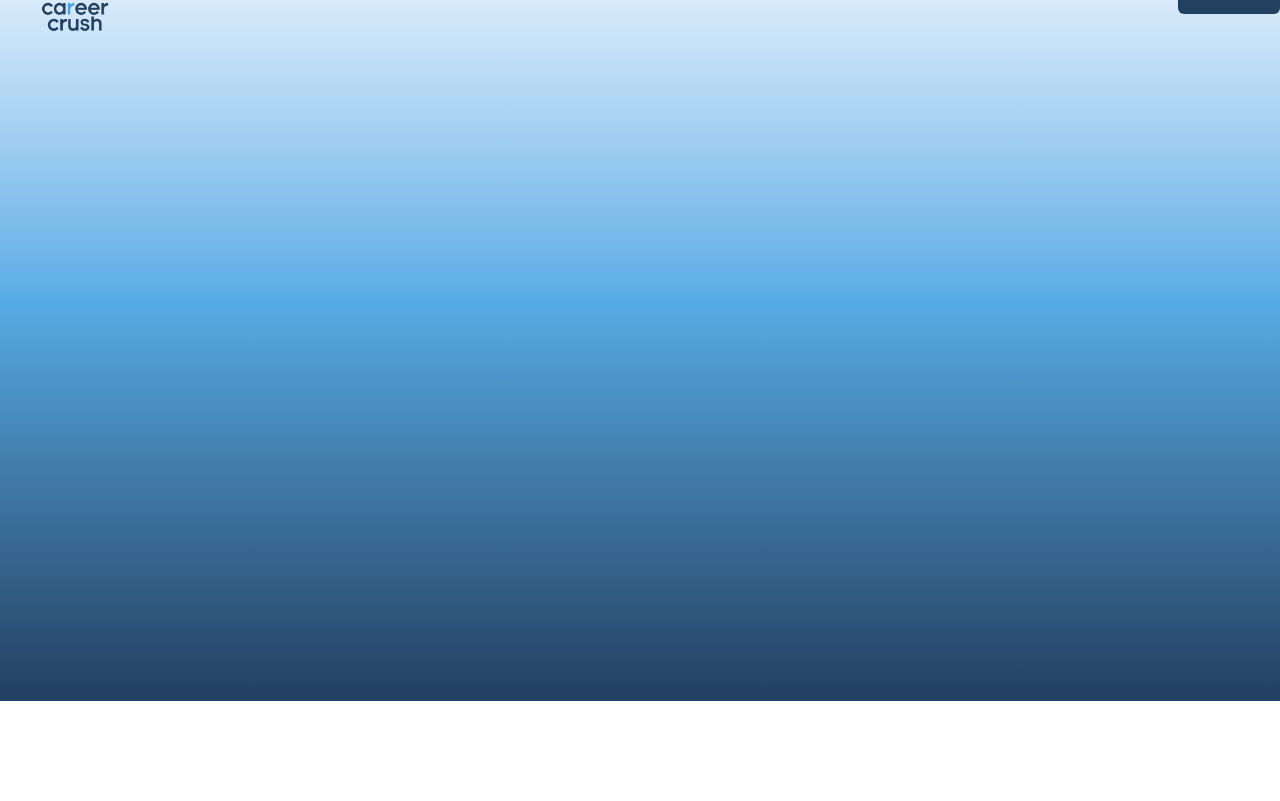
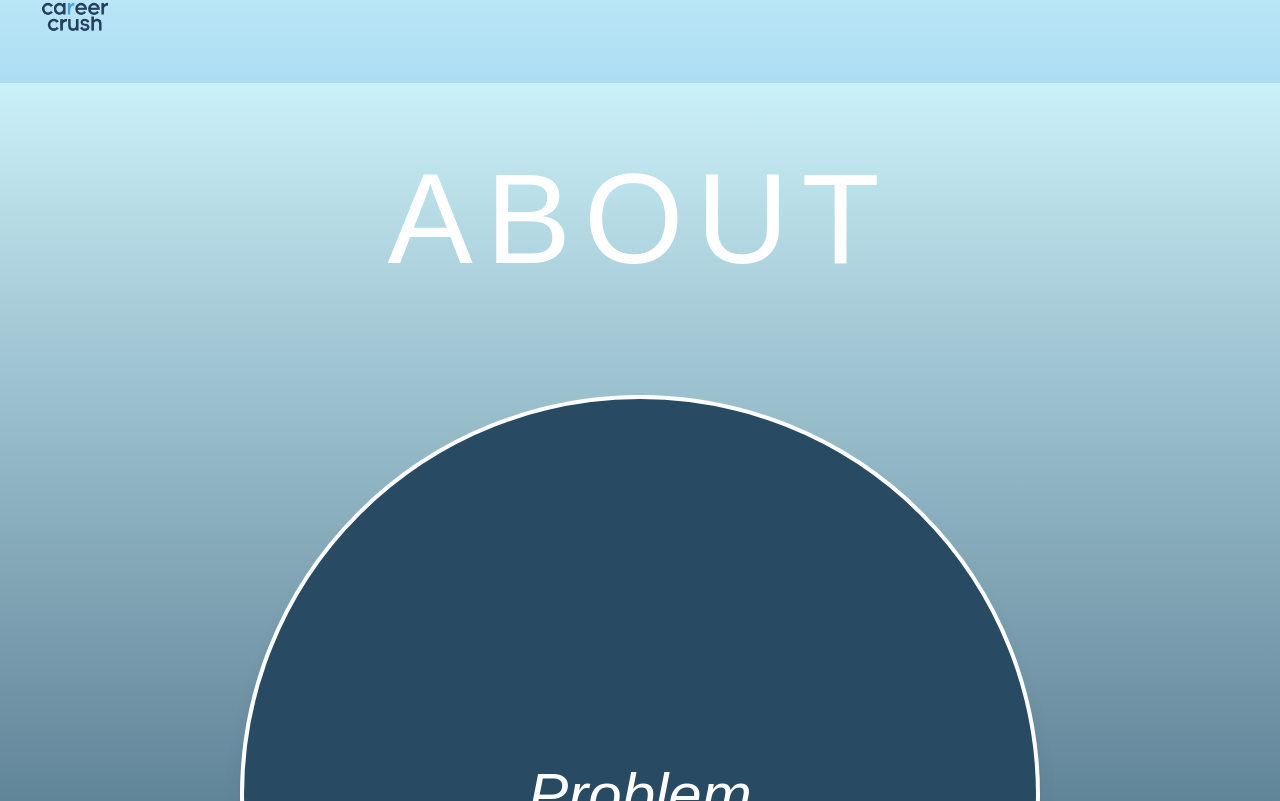
Before and after one commit to zahabiyaL/career-crush, a React (Vite) app: page /about in a window 1280 px wide. Shown: the part 99-900 px from the top of the page. Before the commit the page ends 800 px from the top, so only its background shows below. Built offline with nearby package versions, Linux system fonts and the light colour scheme; a web font is replaced by a local one.

Commit message:
Add new about

```diff
--- a/package.json
+++ b/package.json
@@ -17,6 +17,7 @@
     "cors": "^2.8.5",
     "dotenv": "^16.4.7",
     "express": "^4.21.2",
+    "framer-motion": "^12.4.1",
     "google-auth-library": "^9.15.1",
     "jsonwebtoken": "^9.0.2",
     "react": "^19.0.0",
--- a/src/App.jsx
+++ b/src/App.jsx
@@ -3,6 +3,7 @@ import { BrowserRouter as Router, Routes, Route, Navigate } from 'react-router-d
 import CompanySignUp from './pages/CompanySignUp';
 import StudentSignUp from './pages/StudentSignUp';
 import Home from './components/Home';
+import AboutSection from './components/About';
 import Navbar from './components/Navbar';
 import AuthCallback from './components/AuthCallback';
 //import StudentDashboard from './pages/StudentDashboard';
@@ -23,6 +24,7 @@ function App() {
         <Navbar isAuthenticated={isAuthenticated} setIsAuthenticated={setIsAuthenticated} />
         <Routes>
           <Route path="/" element={<Home />} />
+          <Route path="/about" element={<AboutSection />} />
           <Route path="/company-signup" element={<CompanySignUp />} />
           <Route
             path="/student-signup"
--- a/src/components/About.jsx
+++ b/src/components/About.jsx
@@ -1,19 +1,40 @@
-import React from "react";
+import React, { useState } from "react";
+import { motion } from "framer-motion";
 
 function AboutSection() {
+  const [flipped, setFlipped] = useState(false);
+
   return (
-    <div className="flex items-center justify-center min-h-screen bg-gradient-to-b from-blue-200 to-blue-400">
-      <div className="text-center p-10">
-        <h1 className="text-6xl font-glook text-white tracking-widest">ABOUT</h1>
-        <div className="mt-10 bg-blue-700 rounded-2xl p-10 shadow-xl">
-          <p className="text-2xl text-white font-light leading-relaxed italic">
-            "Companies seeking top Computer Science talent face time-consuming
+    <div className="flex flex-col items-center justify-center min-h-screen bg-gradient-to-b from-cc-lblue to-cc-nblue p-10">
+
+      <h1 className="text-[8rem] font-glook text-white tracking-widest mb-20">ABOUT</h1>
+
+      <div className="relative w-200 h-200">
+        <motion.div
+          className="w-full h-full rounded-full cursor-pointer"
+          initial={false}
+          animate={{ rotateY: flipped ? 180 : 0 }}
+          transition={{ duration: 0.6 }}
+          onClick={() => setFlipped(!flipped)}
+        >
+
+          <div className={`absolute w-full h-full flex items-center justify-center rounded-full bg-cc-nblue border-4 border-white shadow-xl
+            ${flipped ? "hidden" : "flex"}`}>
+            <p className="text-6xl text-white font-glook italic">Problem</p>
+          </div>
+
+
+          <div className={`absolute w-full h-full flex items-center justify-center rounded-full bg-cc-nblue border-4 border-white shadow-xl
+            transform rotate-y-180 ${flipped ? "flex" : "hidden"}`}>
+            <p className="text-4xl text-white font-glook italic p-5 text-center">
+              "Companies seeking top Computer Science students face time-consuming
               and inefficient hiring processes that require sifting through
               numerous generic applications. At the same time, qualified CS
               students struggle to stand out and connect with companies that
               match their skills and interests."
             </p>
           </div>
+        </motion.div>
       </div>
     </div>
   );
--- a/src/components/Navbar.jsx
+++ b/src/components/Navbar.jsx
@@ -9,8 +9,8 @@ const Navbar = () => {
       <ul className="hidden sm:flex flex-1 justify-end items-center text-bookmark-blue text-sm gap-12 uppercase font-semibold">
         <Link to={'/'}><li>Home</li></Link>
         <Link to={'/'}><li>Features</li></Link>
-        <Link to={'/'}><li>About</li></Link>
-        <button className="bg-cc-dblue text-white uppercase py-3 px-7 rounded-md">
+        <Link to={'/about'}><li>About</li></Link>
+        <button className=" text-white uppercase py-3 px-7 rounded-md">
           Login
         </button>
       </ul>
--- a/src/index.css
+++ b/src/index.css
@@ -12,10 +12,12 @@
   --color-cc-dblue: #224060;
   --color-cc-grey: #9194A2;
   --color-cc-white: #f7f7f7;
+  --color-cc-nblue: #284B63;
+  --color-cc-lblue: #caf0f8;
 }
 
 .bg-main {
-  @apply min-h-screen bg-gradient-to-b from-white via-[#44a2e2]/90 to-[#224060]
+  @apply min-h-screen bg-gradient-to-b from-[#CAF0F8] via-[#44a2e2]/90 to-[#284B63]
 }
 
 .btn {
```
Also changed, not shown: 1 other file (tests, documents, lock files or other folders). Lines whose indentation alone changed are shown as unchanged.
